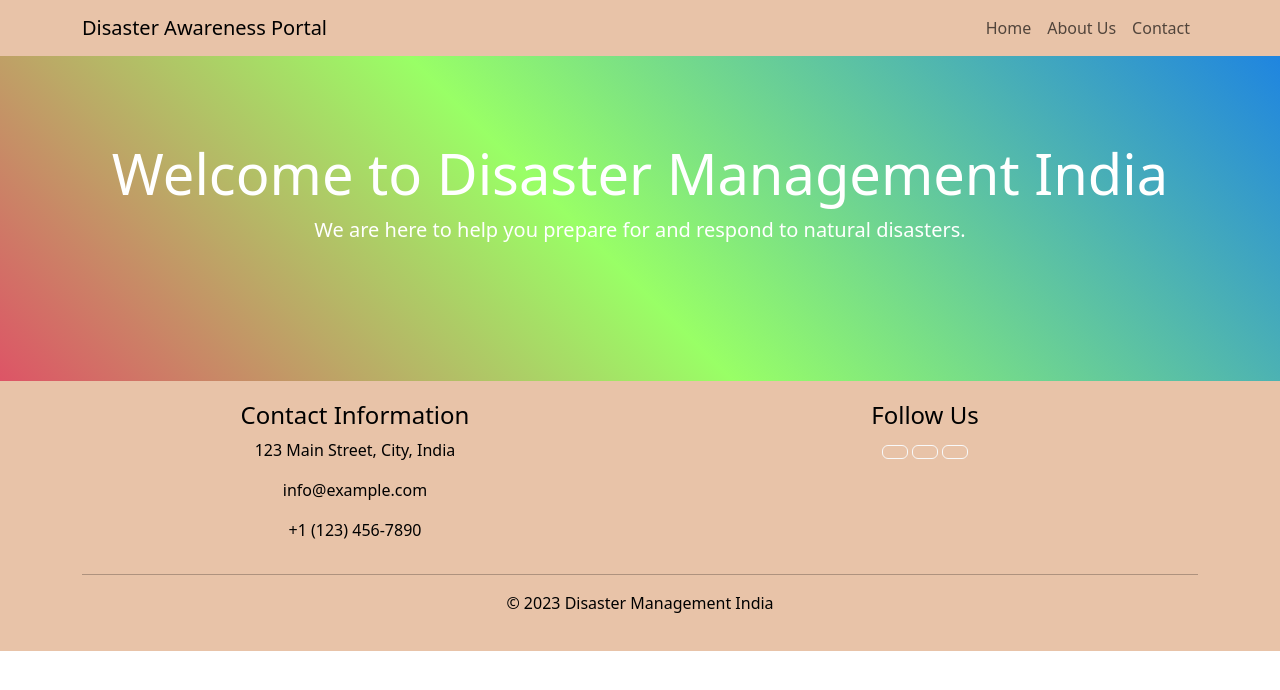
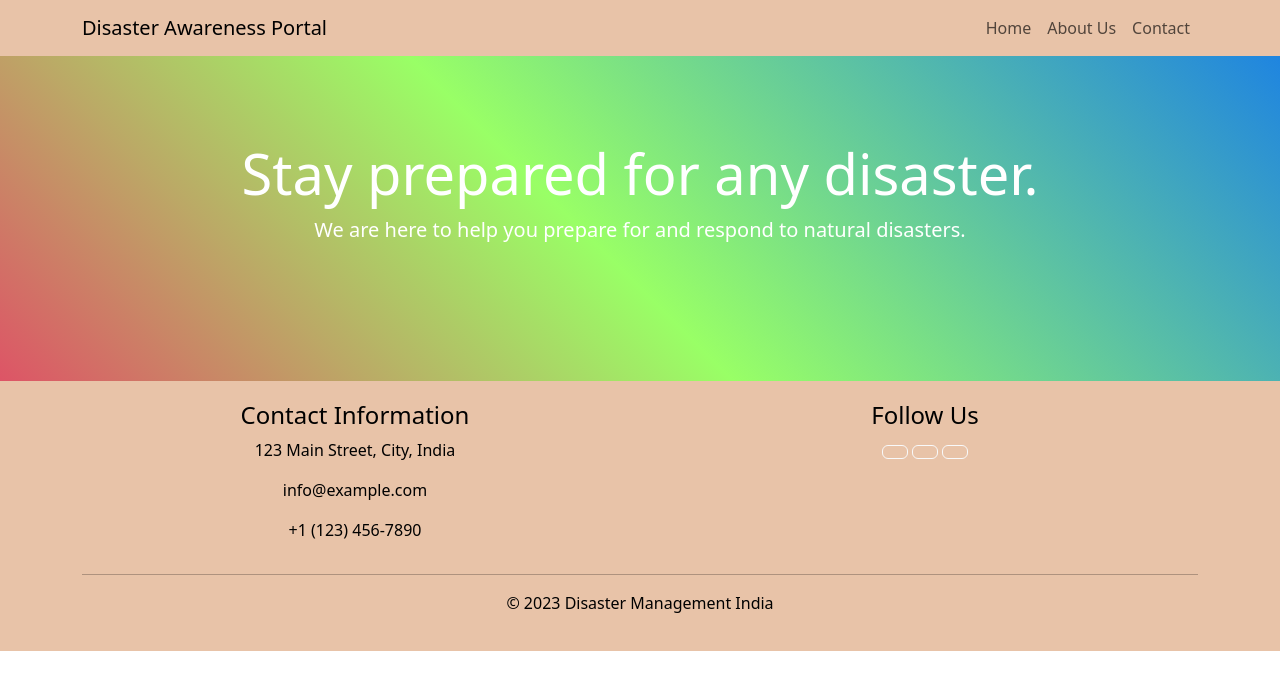
Before and after one commit to MrAyushBajpai/Disaster-Management-Tool, a plain HTML site: page index.html in a window 1280 px wide. Drawn offline with nearby package versions, Linux system fonts and the light colour scheme.

Commit message:
Added Updating Home Page Text

```diff
--- a/index.html
+++ b/index.html
@@ -18,7 +18,7 @@
 
     <div class="jumbotron wavy-jumbotron">
         <div class="container">
-            <h1 class="display-4">Welcome to Disaster Management India</h1>
+            <h1 class="display-4" id="changing-heading">Welcome to Disaster Awareness Portal</h1>
             <p class="lead">We are here to help you prepare for and respond to natural disasters.</p>
         </div>
     </div>
@@ -30,6 +30,7 @@
     <!-- Load the JavaScript from navbar-loader.js -->
     <script src="js/navbar-loader.js"></script>
     <script src="js/footer-loader.js"></script>
+    <script src="js/home-text.js"></script>
 
     <!-- Bootstrap JS and jQuery (optional) -->
     <script src="https://cdn.jsdelivr.net/npm/bootstrap@5.3.1/dist/js/bootstrap.bundle.min.js" integrity="sha384-HwwvtgBNo3bZJJLYd8oVXjrBZt8cqVSpeBNS5n7C8IVInixGAoxmnlMuBnhbgrkm" crossorigin="anonymous"></script>
--- /dev/null
+++ b/js/home-text.js
@@ -0,0 +1,20 @@
+const messages = [
+    "Stay prepared for any disaster.",
+    "Your safety is our top priority.",
+    "Join us in disaster management efforts.",
+    "Welcome to Disaster Awareness Portal"
+];
+
+function changeJumbotronText() {
+    const changingText = document.getElementById("changing-heading");
+    let currentIndex = 0;
+
+    // Set an interval to update the text every 5 seconds (5000 milliseconds)
+    setInterval(() => {
+        changingText.textContent = messages[currentIndex];
+        currentIndex = (currentIndex + 1) % messages.length;
+    }, 5000); // Change text every 5 seconds
+}
+
+// Call the function to start text cycling
+changeJumbotronText();
```
